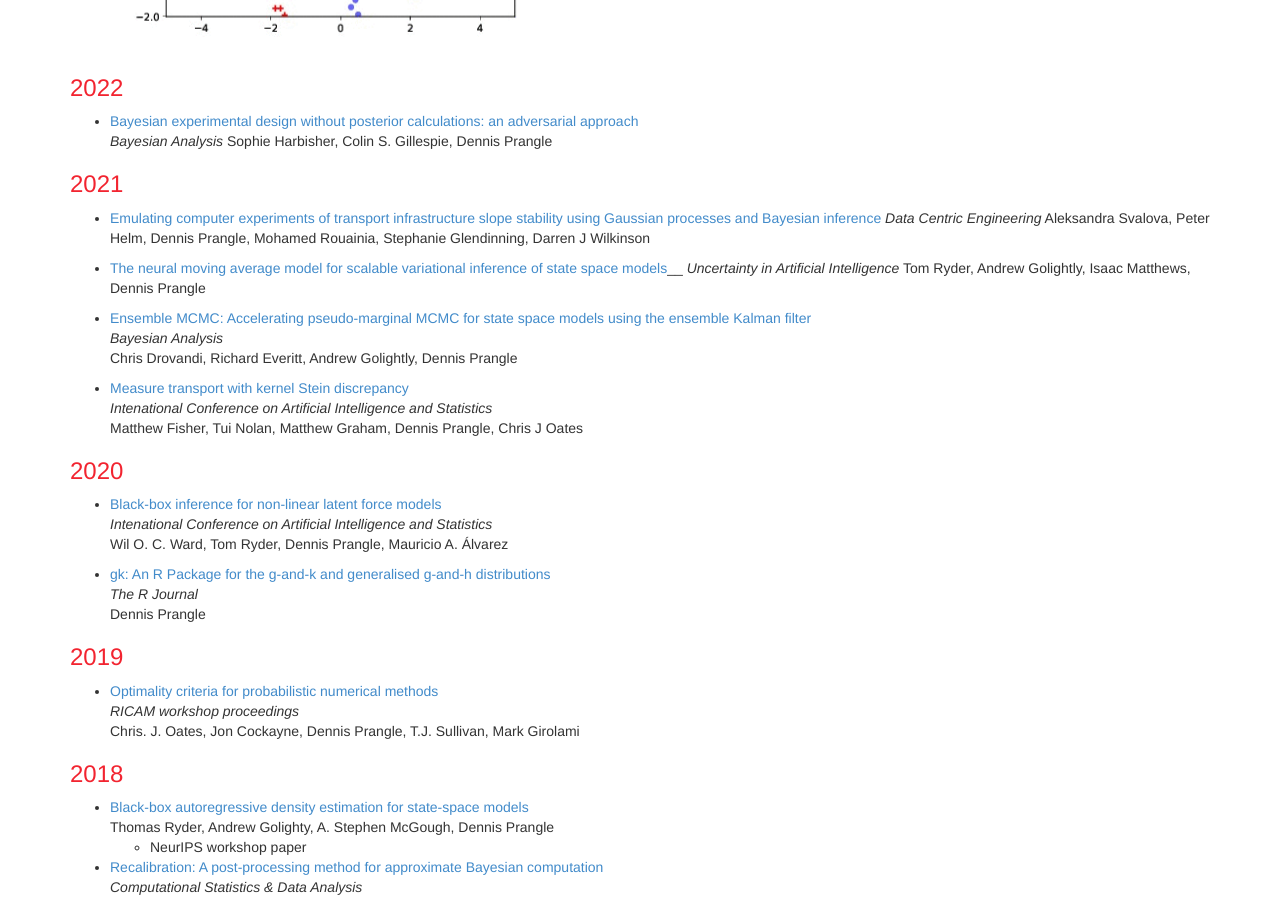
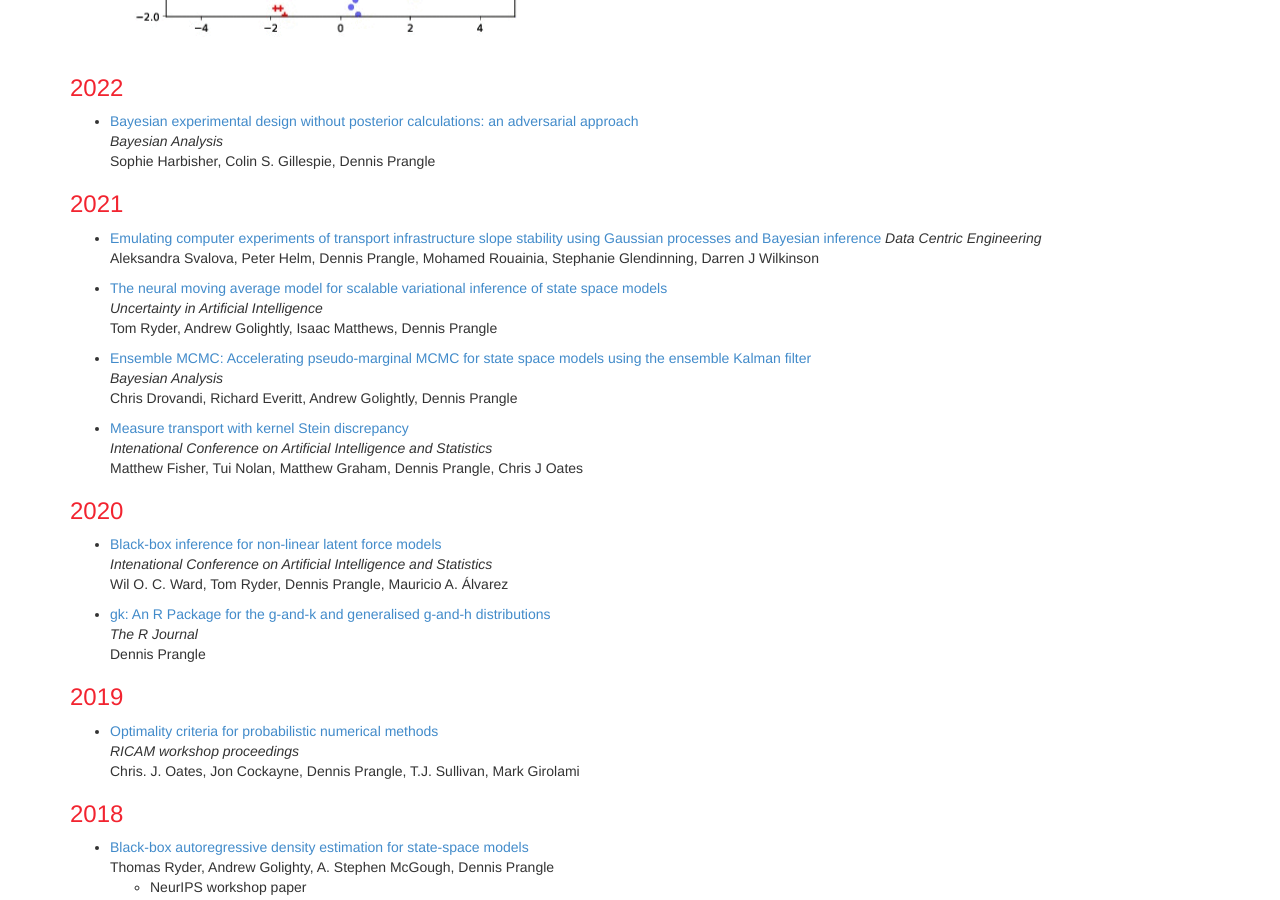
Before and after one commit to dennisprangle/dennisprangle.github.io, a Jekyll site: the page built from pub.md, in a window 1280 px wide and 900 px high, scrolled down 676 px. Built offline with Jekyll 4.4.1, drawn with Linux system fonts in a browser that asks for light colours; nearby versions of some CDN libraries.

Commit message:
Fix some markdown typos in previous commits

```diff
--- a/pub.md
+++ b/pub.md
@@ -30,7 +30,7 @@
 *Data Centric Engineering*
 Aleksandra Svalova, Peter Helm, Dennis Prangle, Mohamed Rouainia, Stephanie Glendinning, Darren J Wilkinson
 
-- [The neural moving average model for scalable variational inference of state space models](https://proceedings.mlr.press/v161/ryder21a.html)__
+- [The neural moving average model for scalable variational inference of state space models](https://proceedings.mlr.press/v161/ryder21a.html)
 *Uncertainty in Artificial Intelligence*
 Tom Ryder, Andrew Golightly, Isaac Matthews, Dennis Prangle
 
```
